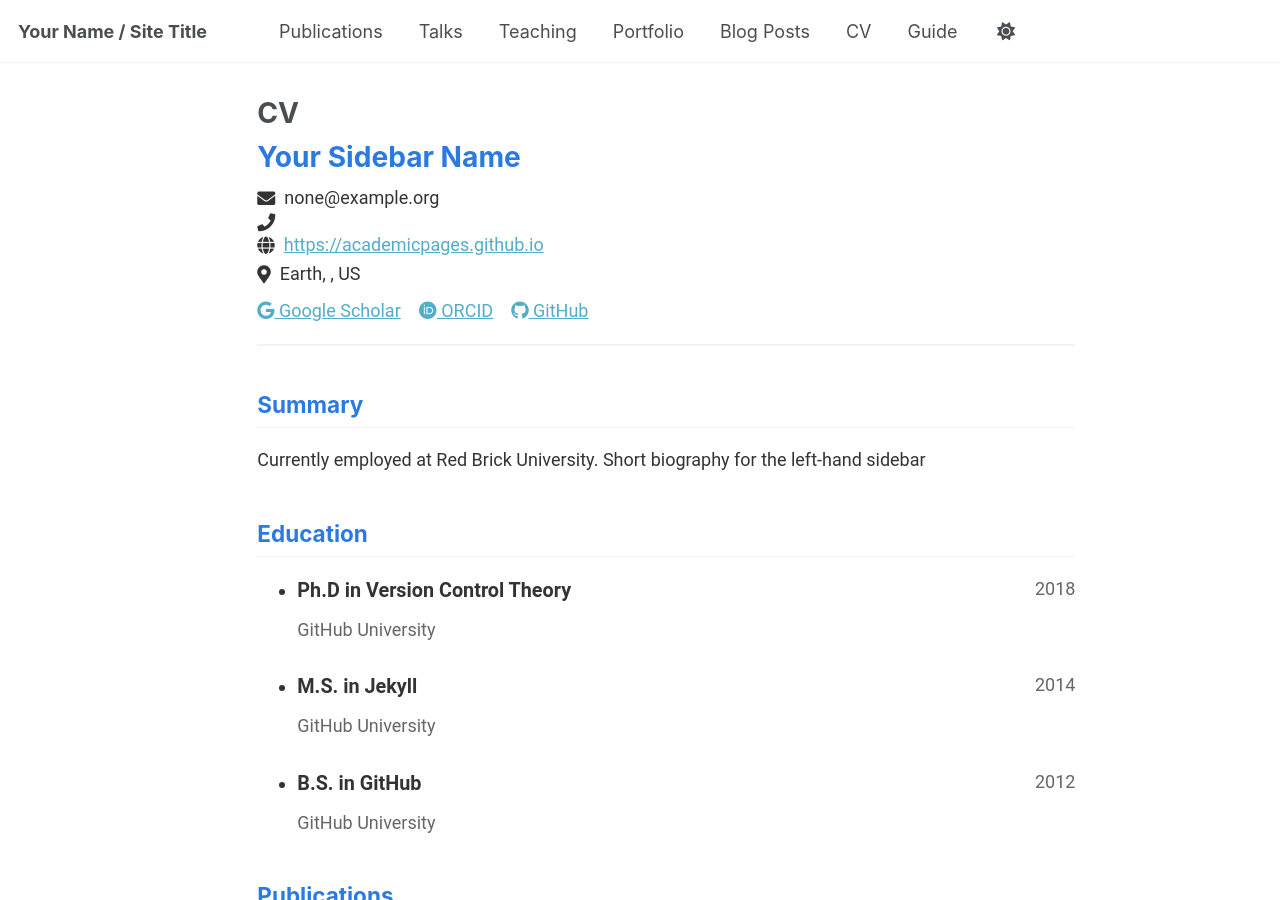
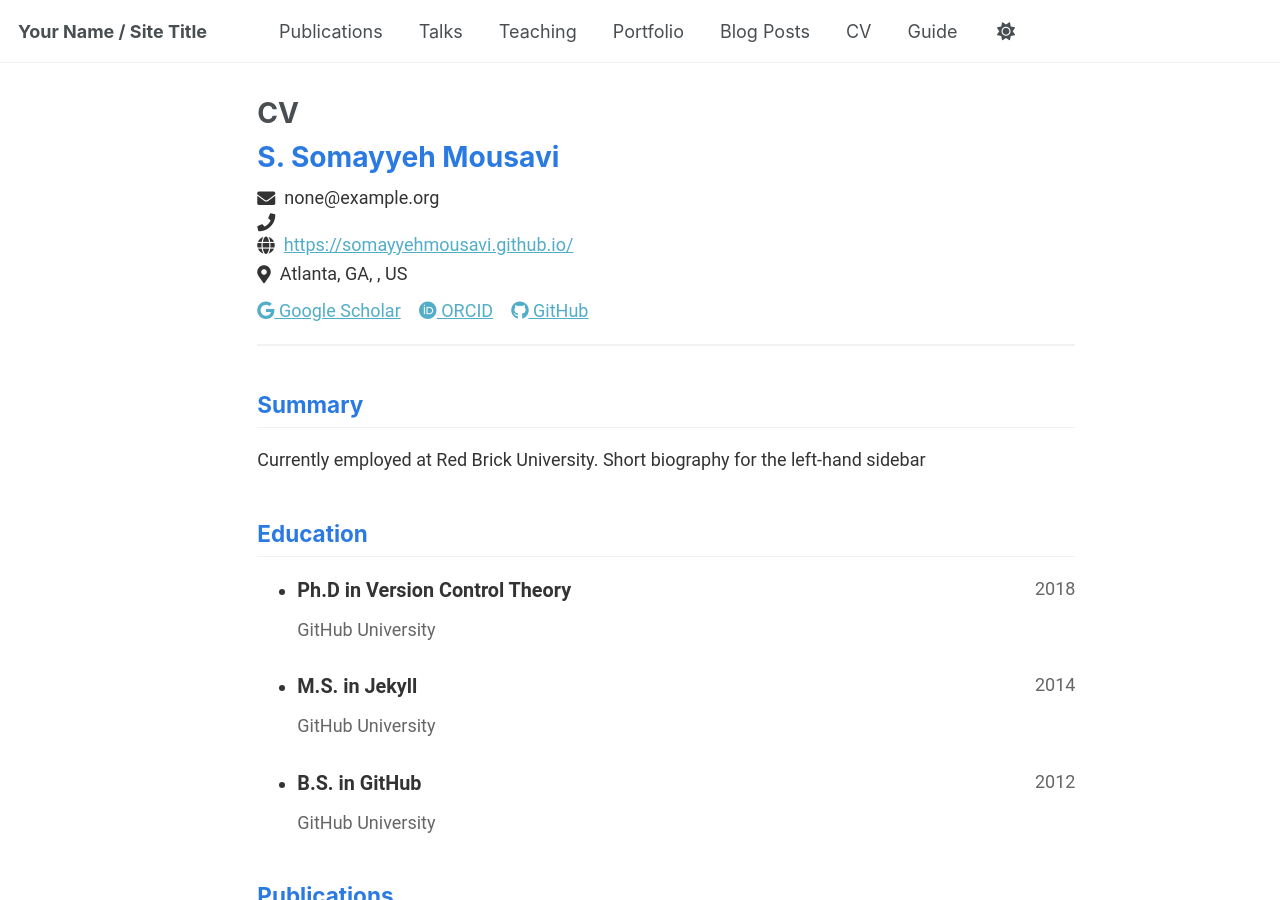
Before and after one commit to Somayyehmousavi/somayyehmousavi.github.io, a Jekyll site: the page built from _pages/cv-json.md, in a window 1280 px wide and 900 px high. Built offline with Jekyll 4.4.1, drawn with Linux system fonts in a browser that asks for light colours.

Commit message:
Update cv.json

```diff
--- a/_data/cv.json
+++ b/_data/cv.json
@@ -1,14 +1,14 @@
 {
   "basics": {
-    "name": "Your Sidebar Name",
+    "name": "S. Somayyeh Mousavi",
     "email": "none@example.org",
     "phone": "",
-    "website": "https://academicpages.github.io",
+    "website": "https://somayyehmousavi.github.io/",
     "summary": "Currently employed at Red Brick University. Short biography for the left-hand sidebar",
     "location": {
       "address": "",
       "postalCode": "",
-      "city": "Earth",
+      "city": "Atlanta, GA",
       "countryCode": "US",
       "region": ""
     },
```
